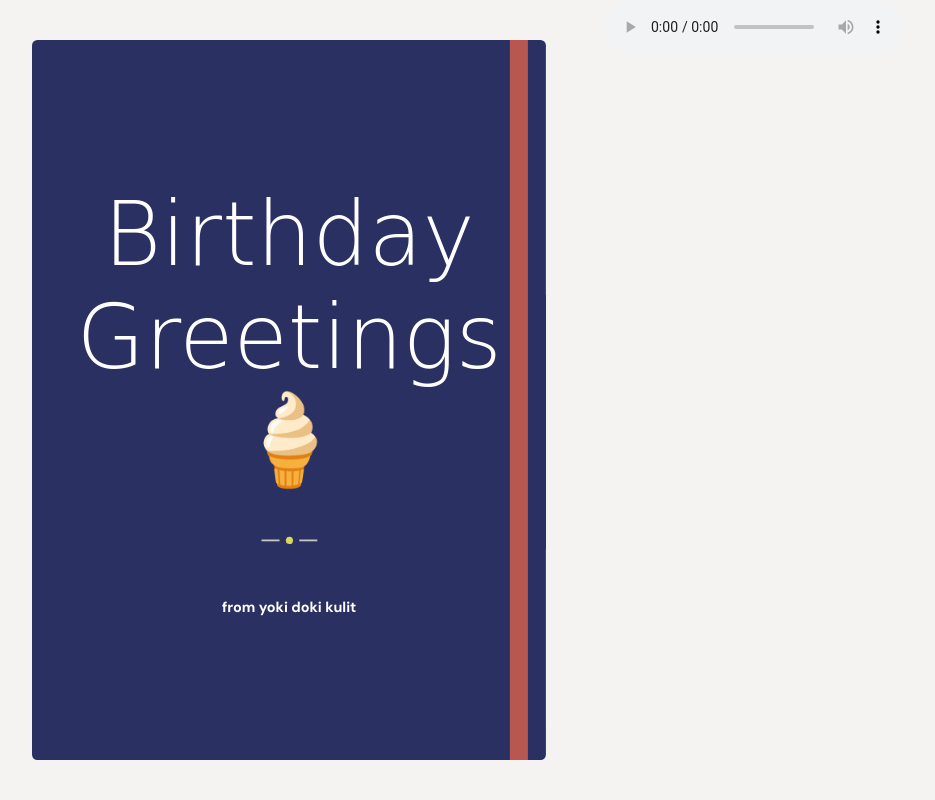
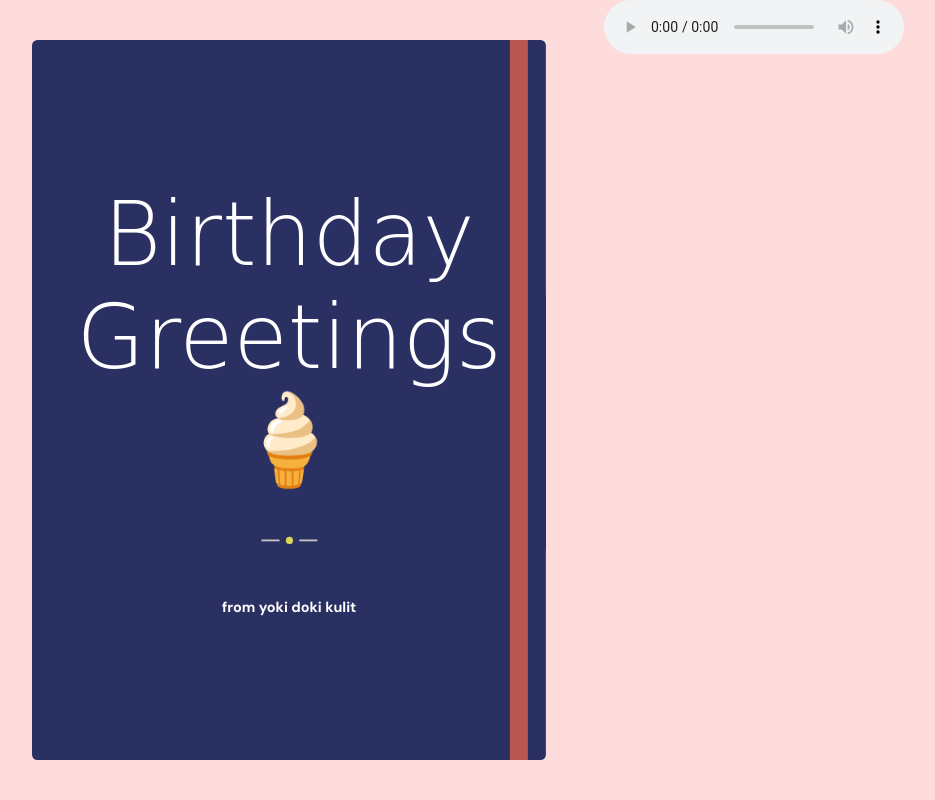
Before and after one commit to JerickoLibrada/HappyBirthdayPeyt, a plain HTML site: page index.html in a window 1280 px wide. Shown: the whole page, without its empty margins (172-1107 px from the left). Drawn offline with Linux system fonts and the light colour scheme; grey boxes are pictures that could not be loaded; a web font is replaced by a local one.

Commit message:
index.css

```diff
--- a/index.css
+++ b/index.css
@@ -27,7 +27,7 @@ span{
 main {
 	display: flex;
 	justify-content: center;
-	background-color:#F4F3F2;
+	background-color:#ffdcdc;
 }
 
 .book {
```
